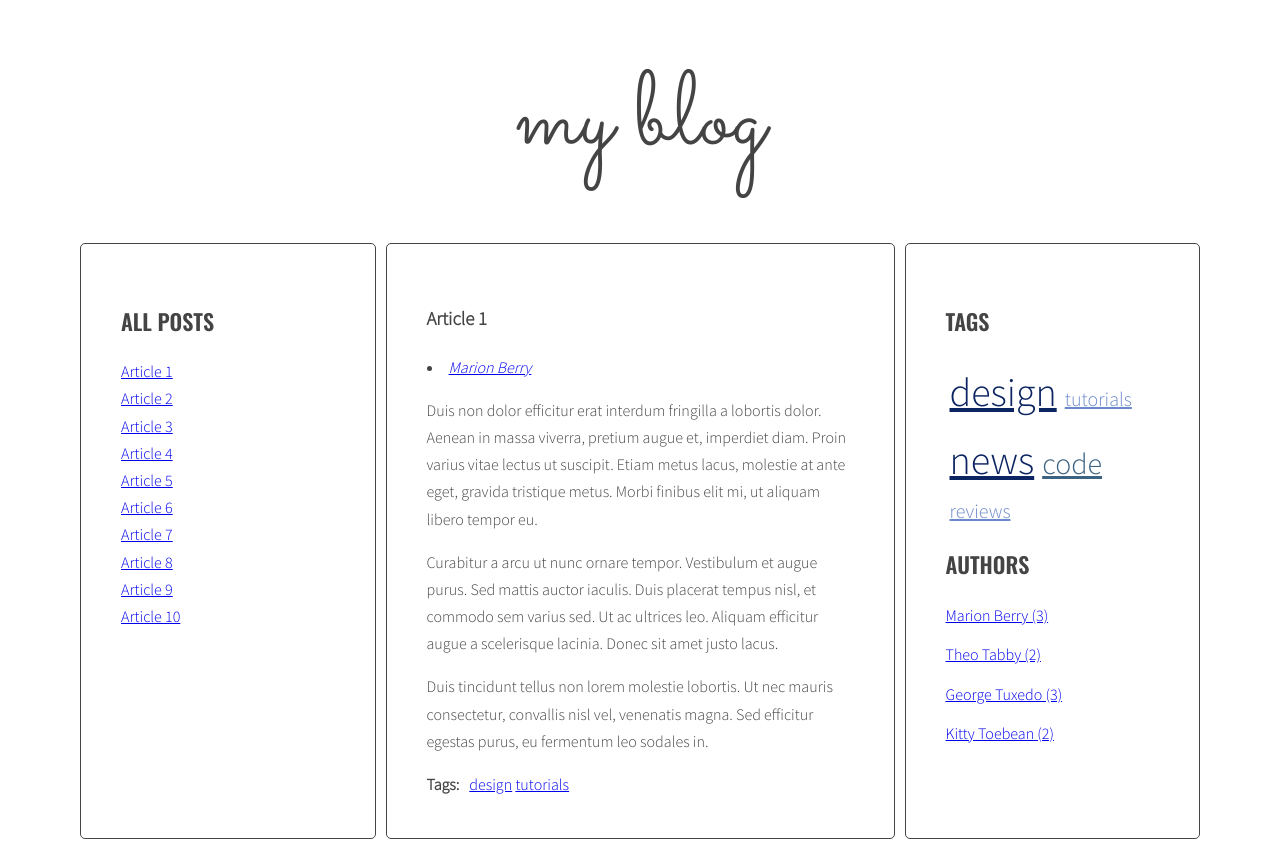
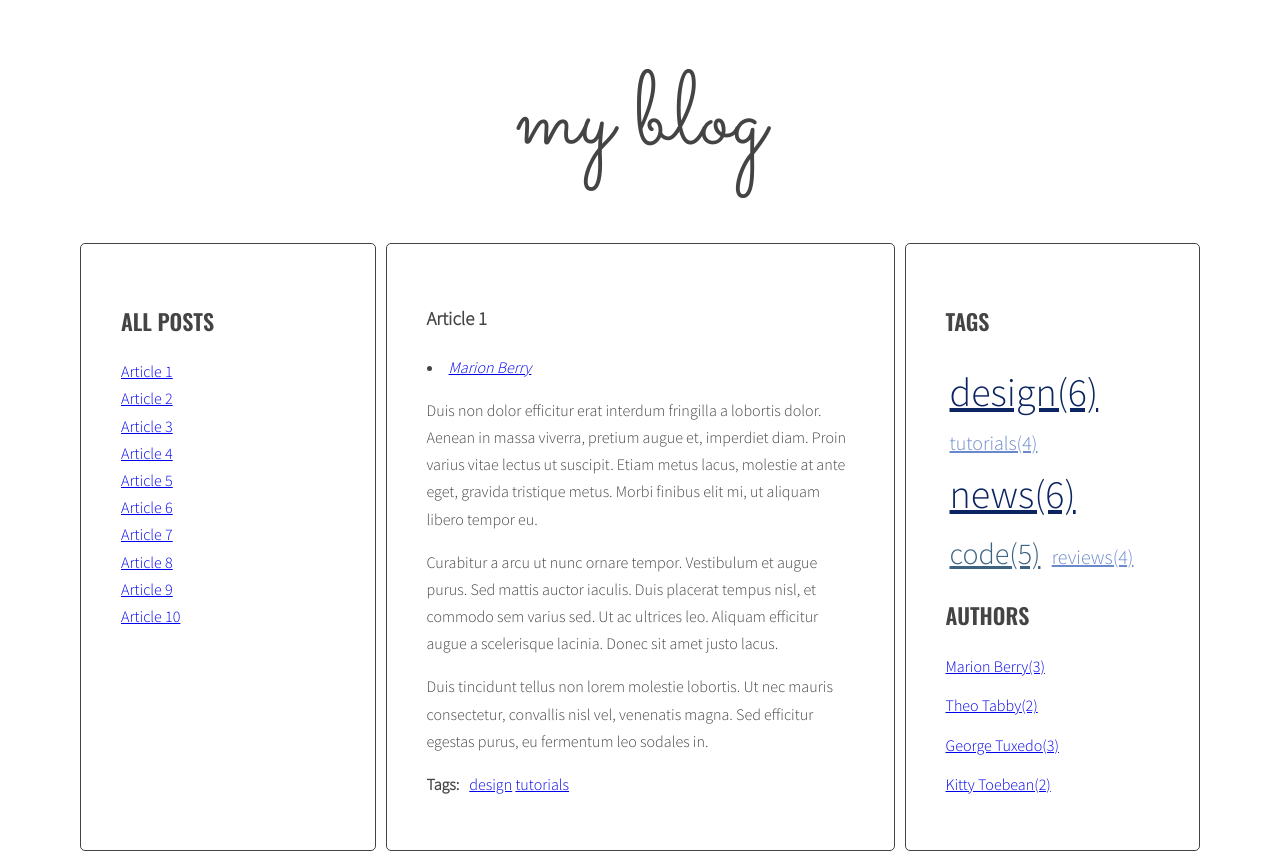
Before and after one commit to danign123/javascript-blog, a website: page index.html in a window 1280 px wide. Drawn offline with nearby package versions, Linux system fonts and the light colour scheme.

Commit message:
Add handlebars

```diff
--- a/index.html
+++ b/index.html
@@ -160,7 +160,26 @@
           </main>
         </div>
       </div>
-
+    <script id="template-article-link" type="text/x-handlebars-template">
+      <li><a href="#{{ id }}"><span>{{ title }}</span></a></li>
+    </script>
+    <script id="template-tag-link" type="text/x-handlebars-template">
+      <li><a href="#{{ id }}"><span>{{ title }}</span></a></li>
+    </script>
+    <script id="template-author-link" type="text/x-handlebars-template">
+      <li><a href="#{{ id }}"><span>{{ title }}</span></a></li>
+    </script>
+    <script id="template-tag-cloud-link" type="text/x-handlebars-template">
+      {{#each tags}}
+      <li><a href="#tag-{{tag}}" class="{{className}}" > {{tag}}({{count}}) </a></li>
+      {{/each}}
+    </script>
+    <script id="template-author-cloud-link" type="text/x-handlebars-template">
+      {{#each authors}}
+      <li><a href="#author-{{author}}"> {{author}}({{count}}) </a></li>
+      {{/each}}
+    </script>
+    <script src="https://cdnjs.cloudflare.com/ajax/libs/handlebars.js/4.1.0/handlebars.min.js"></script>
     <script src="js/script.js"></script>
 </body>
 </html>
--- a/js/script.js
+++ b/js/script.js
@@ -1,4 +1,11 @@
 'use strict';
+const templates = {
+  articleLink: Handlebars.compile(document.querySelector('#template-article-link').innerHTML),
+  tagLink: Handlebars.compile(document.querySelector('#template-tag-link').innerHTML),
+  authorLink: Handlebars.compile(document.querySelector('#template-author-link').innerHTML),
+  tagCloudLink: Handlebars.compile(document.querySelector('#template-tag-cloud-link').innerHTML),
+  authorCloudLink: Handlebars.compile(document.querySelector('#template-author-cloud-link').innerHTML),
+}
 
 function titleClickHandler(event){
   event.preventDefault();
@@ -49,7 +56,9 @@ function generateTitleLinks(customSelector = '') {
   for(let article of articles){
     const articleId = article.getAttribute('id');
     const articleTitle = article.querySelector(optTitleSelector).innerHTML;
-    const linkHTML = '<li><a href="#' + articleId + '"><span>' + articleTitle + '</span></a></li>';
+    //const linkHTML = '<li><a href="#' + articleId + '"><span>' + articleTitle + '</span></a></li>';
+    const linkHTMLData = {id: articleId, title: articleTitle};
+    const linkHTML = templates.articleLink(linkHTMLData);
     console.log('linkHTML', linkHTML);
     html = html + linkHTML;
   }
@@ -94,7 +103,9 @@ function generateTags(){
     console.log('articleTags', articleTags);
     const articleTagsArray = articleTags.split(' ');
     for(let tag of articleTagsArray){
-      const tagLinkHTML = '<li><a href="#tag-' + tag + '"><span>' + tag + '</span></a></li> ';
+      //const tagLinkHTML = '<li><a href="#tag-' + tag + '"><span>' + tag + '</span></a></li> ';
+      const tagLinkHTMLData = {id: tag, title: tag};
+      const tagLinkHTML = templates.tagLink(tagLinkHTMLData);
       html = html + tagLinkHTML;
       if(!allTags.hasOwnProperty(tag)){
         allTags[tag] = 1;
@@ -107,14 +118,19 @@ function generateTags(){
   const tagList = document.querySelector('.tags');
   const tagsParams = calculateTagsParams(allTags);
   console.log('tagsParams:', tagsParams);
-  let allTagsHTML = '';
+  let allTagsData = {tags: []};
   for(let tag in allTags){
     //allTagsHTML += '<li><a href="#tag-' + tag + '">' + tag + '</a>' + ' (' + allTags[tag] + ')</li> ';
     const tagLinkHTML = '<li><a class="' + calculateTagClass(allTags[tag], tagsParams) + '" href="#tag-' + tag + '">' + tag + '</a></li>';
-    allTagsHTML += tagLinkHTML;
+    //allTagsHTML += tagLinkHTML;
+    allTagsData.tags.push({
+      tag: tag,
+      count: allTags[tag],
+      className: calculateTagClass(allTags[tag], tagsParams)
+    });
     console.log('taglinkHTML:', tagLinkHTML);
   }
-  tagList.innerHTML = allTagsHTML;
+  tagList.innerHTML = templates.tagCloudLink(allTagsData);
 }
 generateTags();
 
@@ -176,7 +192,9 @@ function generateAuthors(){
     const titleList = article.querySelector(optArticleAuthorSelector);
     let html = '';
     const authorTags = article.getAttribute('data-author');
-    const authorLinkHTML = '<li><a href="#author-' + authorTags + '"><span>' + authorTags + '</span></a></li>';
+    //const authorLinkHTML = '<li><a href="#author-' + authorTags + '"><span>' + authorTags + '</span></a></li>';
+    const authorLinkHTMLData = {id: authorTags, title: authorTags};
+    const authorLinkHTML = templates.authorLink(authorLinkHTMLData);
     html = html + authorLinkHTML;
     //NEW
     if(!allAuthors[authorTags]){
@@ -189,14 +207,17 @@ function generateAuthors(){
   const authorsList = document.querySelector(optAuthorsListSelector);
   const authorParams = calculateAuthorParams(allAuthors);
   console.log('authorParams', authorParams);
-  let allAuthorsHTML = '';
+  const allAuthorsData = {authors: []};
   for(let author in allAuthors){
     //const authorLinkHTML = '<li><a class="' + calculateAuthorClass(allAuthors[author], authorParams) + '" href="#author-' + author + '">' + author + '</a></li>';
-    const authorLinkHTML = '<li><a href="#author-' + author + '">' + author + ' (' + allAuthors[author] +') ' + '</a></li> ';
-    allAuthorsHTML += authorLinkHTML;
-    console.log('authorLinkHTML:', authorLinkHTML);
+    //const authorLinkHTML = '<li><a href="#author-' + author + '">' + author + ' (' + allAuthors[author] +') ' + '</a></li> ';
+    //allAuthorsHTML += authorLinkHTML;
+    allAuthorsData.authors.push({
+      author: author,
+      count: allAuthors[author],
+    })
   }
-  authorsList.innerHTML = allAuthorsHTML;
+  authorsList.innerHTML = templates.authorCloudLink(allAuthorsData);
 }
 generateAuthors();
 
```
Also changed, not shown: .eslintrc.json.
